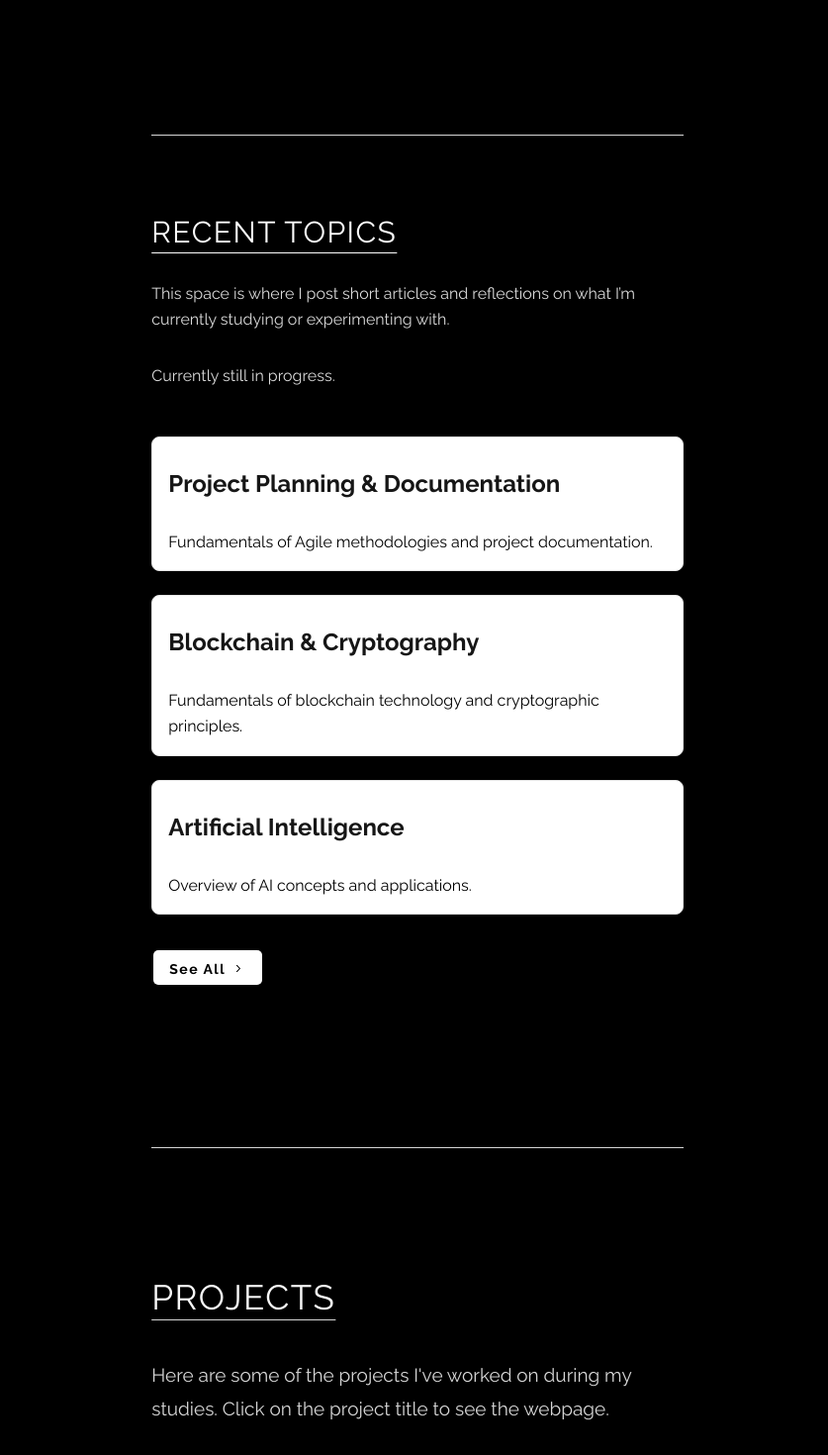
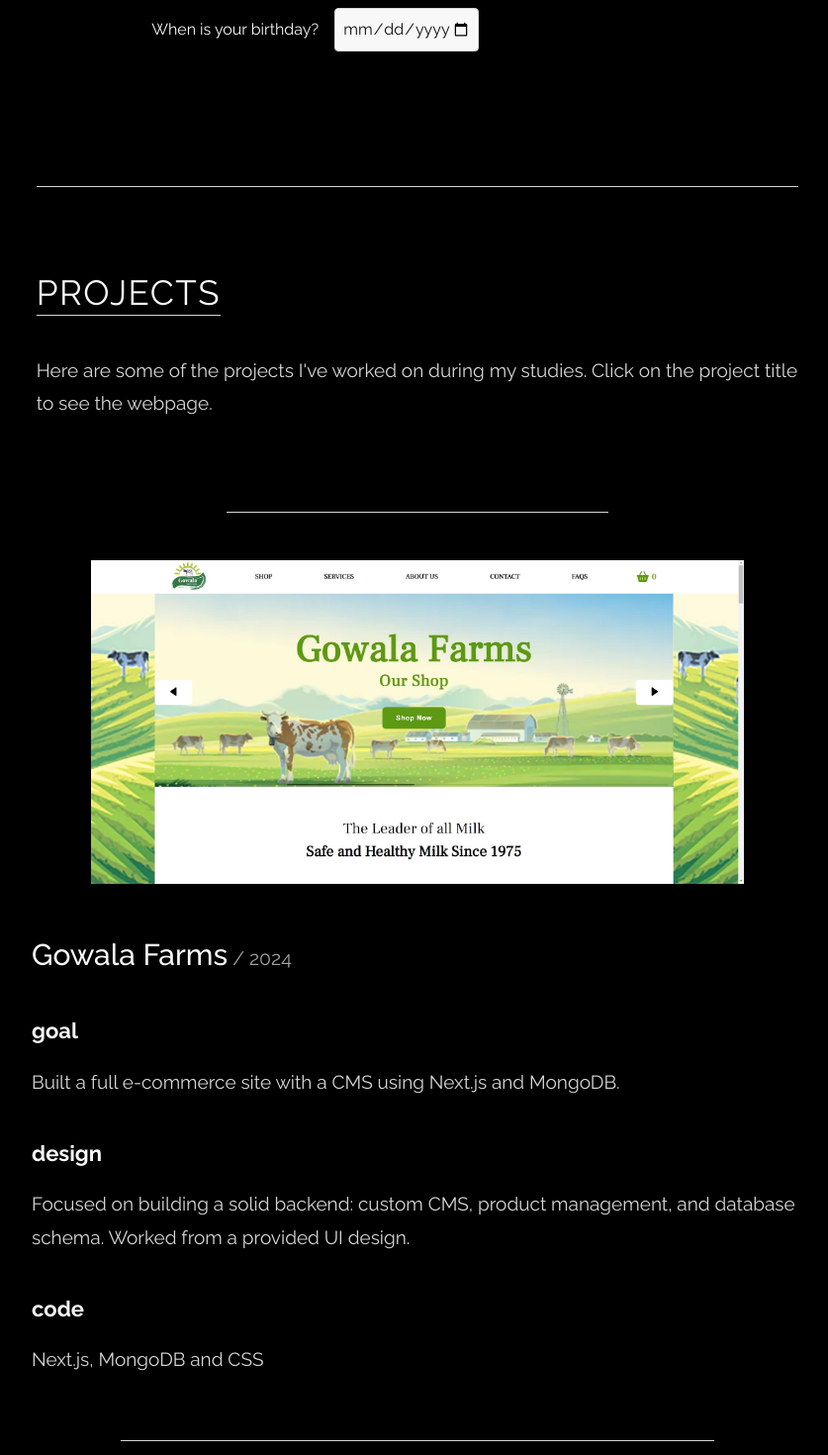
Before and after one commit to T-Pitkanen/portfolio-old, a Next.js app: page / in a window 1280 px wide. Shown: the part 1240-2710 px from the top of the page at 99% size, without its empty margins (218-1055 px from the left). Built offline with nearby package versions, Linux system fonts and the light colour scheme.

Commit message:
design updates

```diff
--- a/src/app/components/about/about.js
+++ b/src/app/components/about/about.js
@@ -1,41 +1,78 @@
-import styles from "./about.module.css";
+'use client';
+
+import { useState } from 'react';
+import styles from './about.module.css';
+
+const calculateAge = (birthDate) => {
+	const today = new Date();
+	const birthday = new Date(`${birthDate}T00:00:00`);
+	let age = today.getFullYear() - birthday.getFullYear();
+	const birthdayHasNotPassed =
+		today.getMonth() < birthday.getMonth() ||
+		(today.getMonth() === birthday.getMonth() &&
+			today.getDate() < birthday.getDate());
+
+	if (birthdayHasNotPassed) age -= 1;
+	return age;
+};
 
 const About = () => {
+	const [birthDate, setBirthDate] = useState('');
+
 	return (
-    <div className={styles.container}>
+		<section className={styles.container} aria-labelledby="about-heading">
 			<div className={styles.aboutText}>
-        <h2>ABOUT ME</h2>
+				<h2 id="about-heading">ABOUT ME</h2>
 				<p>
-          {" "}
+					{' '}
 					Hey! I&#39;m Tiia — a Business Information Technology student at Vaasa
 					University of Applied Sciences in Finland. I graduated from Media
 					College Denmark in April 2024 with a degree in Web Development. I
-          started my second year of studies this year and I&#39;m really enjoying it!{" "}
-        </p>{" "}
+					started my second year of studies this year and I&#39;m really
+					enjoying it!{' '}
+				</p>{' '}
 				<p>
-          {" "}
-          I&#39;m really into everything technical and lately I&#39;ve been getting more
-          interested in data analytics and Python. I&#39;ve worked a lot with Excel
-          and SQL and I’m excited to keep learning more about databases and
-          cybersecurity too.{" "}
-        </p>{" "}
+					{' '}
+					I&#39;m really into everything technical and lately I&#39;ve been
+					getting more interested in data analytics and Python. I&#39;ve worked
+					a lot with Excel and SQL and I’m excited to keep learning more about
+					databases and cybersecurity too.{' '}
+				</p>{' '}
 				<p>
-          {" "}
-          My studies have also given
-          me experience in marketing, entrepreneurship and other
-          business-related topics. I think this knowledge is very useful and the combination of tech and business is valuable.{" "}
-        </p>{" "}
+					{' '}
+					My studies have also given me experience in marketing,
+					entrepreneurship and other business-related topics. I think this
+					knowledge is very useful and the combination of tech and business is
+					valuable.{' '}
+				</p>{' '}
 				<p>
-          {" "}
-          I’m comfortable with HTML and CSS and I enjoy working with JavaScript, especially React and Next.js. I’ve also used SCSS, Tailwind
-          and MongoDB in a few of my projects.{" "}
-        </p>{" "}
+					{' '}
+					I’m comfortable with HTML and CSS and I enjoy working with JavaScript,
+					especially React and Next.js. I’ve also used SCSS, Tailwind and
+					MongoDB in a few of my projects.{' '}
+				</p>{' '}
 				<p>
-          {" "}
-          I love learning new things and working on projects that help me grow.{" "}
+					{' '}
+					I love learning new things and working on projects that help me
+					grow.{' '}
 				</p>
+				<div className={styles.ageCalculator}>
+					<label htmlFor="birth-date">When is your birthday?</label>
+					<input
+						id="birth-date"
+						type="date"
+						value={birthDate}
+						onChange={(event) => setBirthDate(event.target.value)}
+						max={new Date().toISOString().split('T')[0]}
+					/>
+					{birthDate && (
+						<p aria-live="polite">
+							I am {calculateAge(birthDate)} years old student.
+						</p>
+					)}
 				</div>
 			</div>
+		</section>
 	);
 };
 
--- a/src/app/components/about/about.module.css
+++ b/src/app/components/about/about.module.css
@@ -42,6 +42,33 @@
   color: #D6D6D6;
 }
 
+.ageCalculator {
+  display: flex;
+  flex-wrap: wrap;
+  align-items: center;
+  gap: 0.75rem 1rem;
+  margin-top: 1rem;
+  color: #F8F8F8;
+}
+
+.ageCalculator label {
+  font-size: 1rem;
+}
+
+.ageCalculator input {
+  color: #111;
+  background: #F8F8F8;
+  border: 1px solid #D6D6D6;
+  border-radius: 4px;
+  padding: 0.45rem;
+  font: inherit;
+}
+
+.ageCalculator p {
+  flex-basis: 100%;
+  color: #F8F8F8;
+}
+
 /* Tablet / small laptop */
 @media (max-width: 1025px) {
   .container {
@@ -72,7 +99,7 @@
     text-underline-offset: 6px;
   }
 
-  .aboutText{
+  .aboutText {
     width: 80%;
   }
 
--- a/src/app/components/navigation/navigation.js
+++ b/src/app/components/navigation/navigation.js
@@ -8,7 +8,7 @@
 
 const Navigation = () => {
 	return (
-        <div className={styles.navigation} >
+		<nav className={styles.navigation} aria-label="Päänavigaatio">
 			<Link href="/">
 				<Image
 					src="/logo/logo.png"
@@ -17,7 +17,7 @@
 					height={100}
 				/>
 			</Link>
-        </div>
+		</nav>
 	);
 };
 
--- a/src/app/components/projects/projects.js
+++ b/src/app/components/projects/projects.js
@@ -75,13 +75,16 @@
               </div>
               <div className={styles.infoContainer}>
                 <a href={project.link}>
-                  <h3>{project.title}</h3>
+                  <h3>
+                    {project.title}
+                    <span className={styles.projectYear}> / {project.year}</span>
+                  </h3>
                 </a>
                 <div className={styles.projectInfo}>
                   <h4>goal</h4>
-                  <p>{project.goal}</p>
+                  <p>{project.description || project.goal}</p>
                   <h4>design</h4>
-                  <p>{project.design}</p>
+                  <p>{project.note || project.design}</p>
                   <h4>code</h4>
                   <p>{project.code} </p>
                 </div>
--- a/src/app/components/projects/projects.module.css
+++ b/src/app/components/projects/projects.module.css
@@ -1,12 +1,12 @@
 .container {
   border-top: 1px solid #d6d6d6;
-  padding-top: 5rem;
+  padding-top: 3.5rem;
   display: flex;
   flex-direction: column;
   justify-content: center;
   align-items: center;
-  margin-top: 10vh;
-  width: 60%;
+  margin-top: 7vh;
+  width: 86%;
   color: #a3a3a3;
 }
 
@@ -14,7 +14,7 @@
   display: flex;
   align-items: center;
   flex-direction: column;
-  gap: 5rem;
+  gap: 3rem;
   color: #d6d6d6;
   width: 100%;
 }
@@ -27,8 +27,8 @@
   line-height: 1.75;
   flex-direction: column;
   gap: 2rem;
-  margin: 5vh 0;
-  padding-bottom: 10vh;
+  margin: 2.5vh 0;
+  padding-bottom: 3vh;
 }
 
 .projects h2 {
@@ -48,16 +48,16 @@
 
 .project {
   width: 100%;
-  padding-bottom: 10vh;
+  padding-bottom: 8vh;
   display: flex;
   flex-direction: column;
   justify-content: center;
   align-items: center;
-  gap: 8rem;
+  gap: 3rem;
 }
 
 .projectInfo {
-  padding-top: 5vh;
+  padding-top: 2.5vh;
   width: 100%;
   display: flex;
   flex-direction: column;
@@ -172,9 +172,9 @@
 
   .project {
     width: 100%;
-    padding-bottom: 20vh;
+    padding-bottom: 10vh;
     flex-direction: column;
-    gap: 5rem;
+    gap: 3.5rem;
   }
 
   .projectsIntro {
@@ -232,13 +232,13 @@
 
 @media (min-width: 1020px) and (max-width: 1900px) {
   .slider {
-    width: 50%;
+    width: 55%;
     height: auto;
   }
 
   .project {
     width: 100%;
-    padding-bottom: 20vh;
+    padding-bottom: 8vh;
     flex-direction: column;
     justify-content: center;
   }
@@ -253,15 +253,15 @@
     display: flex;
     flex-direction: column;
     align-items: flex-start;
-    width: 50%;
+    width: 65%;
   }
 
   .infoContainer h4 {
-    padding-top: 5vh;
+    padding-top: 2.5vh;
   }
 
   .projectInfo {
-    padding-top: 5vh;
+    padding-top: 2.5vh;
     width: 100%;
     display: flex;
     flex-direction: column;
@@ -299,7 +299,7 @@
   .project {
     width: 100%;
     flex-direction: column;
-    gap: 5rem;
+    gap: 3rem;
     align-items: start;
   }
 
@@ -309,7 +309,7 @@
   }
 
   .slider {
-    width: 40vw;
+    width: 55%;
     height: 40vh;
   }
 
@@ -317,4 +317,15 @@
     width: 100%;
     height: 100%;
   }
+
+  .infoContainer {
+    width: 65%;
+  }
 }
+
+.projectYear {
+  color: #a3a3a3;
+  font-size: 0.65em;
+  font-weight: 400;
+  white-space: nowrap;
+}
--- a/src/app/layout.js
+++ b/src/app/layout.js
@@ -3,20 +3,20 @@
 import Navigation from './components/navigation/navigation';
 import Link from 'next/link';
 import Footer from './components/footer/footer';
-import { SpeedInsights } from "@vercel/speed-insights/next"
-import { Analytics } from "@vercel/analytics/next"
-
+import { SpeedInsights } from '@vercel/speed-insights/next';
+import { Analytics } from '@vercel/analytics/next';
 
 const raleway = Raleway({ subsets: ['latin'] });
 
 export const metadata = {
-	title: 'Portfolio - Tiia Pitkänen',
-	description: 'Portfolio - Tiia Pitkänen',
+	title: 'Tiia Pitkänen | Portfolio',
+	description:
+		'Tiia Pitkänenin portfolio: web-kehityksen, liiketoiminnan ja teknologian projekteja.',
 };
 
 export default function RootLayout({ children }) {
 	return (
-		<html lang="en">
+		<html lang="fi">
 			<body className={raleway.className}>
 				<Navigation />
 				{children}
--- a/src/app/page.js
+++ b/src/app/page.js
@@ -1,20 +1,16 @@
-import Image from 'next/image';
 import styles from './page.module.css';
 import Intro from './components/intro/intro';
 import About from './components/about/about';
 import Projects from './components/projects/projects';
-import TopicsPage from './components/topics/topics';
-
 
 export default function Home() {
 	return (
 		<main className={styles.main}>
 			<div className={styles.pageContainer}>
-			<Intro />
+				<Intro />
 
-			<About />
-			<TopicsPage limit={3} />
-			<Projects />
+				<About />
+				<Projects />
 			</div>
 		</main>
 	);
--- a/src/data/projectData.js
+++ b/src/data/projectData.js
@@ -1,51 +1,59 @@
 const projectData = [
 	{
 		title: 'Gowala Farms',
+		year: '2024',
 		image: ['/gowala/front.jpg', '/gowala/services.jpg', '/gowala/contact.jpg', '/gowala/backoffice.jpg'],
-		goal: 'The primary goal of this project was to enhance my proficiency in Next.js and MongoDB. This one has a functioning CMS system that has also been styled a bit better than Fooderas',
+		goal: 'Built a full e-commerce site with a CMS using Next.js and MongoDB.',
 		design:
-			'The project involved replicating a pre-existing design, with the flexibility to add minor changes if needed.',
+			'Focused on building a solid backend: custom CMS, product management, and database schema. Worked from a provided UI design.',
 		code: 'Next.js, MongoDB and CSS',
 		link: "https://gowalafarms-nextjs-portfolio-version.vercel.app/"
 	},
 	{
 		title: 'Foodera',
+		year: '2023',
 		image: ['/foodera/front.jpg', '/foodera/explore.jpg', '/foodera/checkout.jpg',],
-		goal: 'Similar to Gowala, the main goal of this project was to further enhance my proficiency in Next.js and MongoDB. First project with a functioning CMS system.',
+		goal: 'Built a food delivery site with a CMS using Next.js and MongoDB.',
 		design:
-			' Like Gowala, the design for Foodera was already made, with the option for minor adjustments.',
+			'Built the full-stack architecture from scratch: custom CMS, database schema, and API routes. Worked from a provided UI design.',
 		code: 'Next.js, MongoDB and CSS',
 		link: "https://foodera-nextjs-portfolio-version.vercel.app/"
 
 	},
 	{
 		title: 'House Guru',
+		year: '2023',
 		image: ['/hg/front.jpg', '/hg/house.jpg', '/hg/blog.jpg'],
-		goal: 'My goal was to develop a website for a real estate company, including the creation of the company\'s name and logo. This was also the first project where I used Next.js and MongoDB.',
+		goal: 'Had to think about branding, design, and backend. It was the first project that felt like a real product.',
 		design:
-			'I had completely free hands for the design. I decided on a more modern, clean and simple approach.',
+			'Designed and built a real estate site from scratch using Next.js and MongoDB including the branding and logo.',
 		code: 'HTML, CSS, Next.js and MongoDB.  It was challenging but also great to see things come together. Looking back at the code today, I realize there are many aspects I\'d approach differently now.',
 		link: "https://house-guru.vercel.app/"
 	},
 	{
 		title: 'Viborg Parks',
+		year: '2023',
 		image: ['/parks/front.jpg', '/parks/info.jpg', '/parks/parks.jpg', '/parks/gallery.jpg'],
-		goal: 'The goal was to come up with an idea for a website where we could display pictures taken by ourselves in Viborg. We had to come up with a theme for the pictures. I selected to take pictures from some of the parks in Viborg and create a website that shows and explains a little bit about them. ',
+		goal: 'Built a gallery site showcasing my own photography of parks in Viborg.',
 		design:
-			'I had no specific requirements for the design. I chose to keep it simple and straightforward, focused on highlighting the pictures.',
+			'Photography and editing project.',
 		code: 'HTML, CSS and Vanilla JS.',
 		link:"https://t-pitkanen.github.io/viborg-parks/"
 	},
 	{
 		title: 'Hotel Solace',
+		year: '2023',
 		image: ['/solace/1.jpg', '/solace/2.jpg', '/solace/3.jpg'],
-		goal: 'Create an InfoScreen for hotel reception to give guests essential information. The Info Screen will have a 16:9 aspect ratio and a maximum width of 1920px. It will include a dynamic calendar, a real-time news feed, current weather updates, and an accurate clock. The slides will rotate at regular intervals to highlight relevant content.',
+		goal: 'First time working with real-time APIs in a display context.',
 		design:
-			'Free hands to create the interface, that reflects the hotel\'s aesthetic while maintaining usability and functionality.',
+			'Built a hotel reception info screen with live weather, a news feed, a clock and a rotating calendar.',
 		code: 'HTML, CSS and Vanilla JS.',
 	},
 	{
 		title: 'EastSide Esport',
+		year: '2023',
+		description: 'Built a site for a Viborg-based esports org targeting both youth and parents.',
+		note: 'We were given the logo, color palette and a rough idea of the brand. I designed and built the site from that.',
 		image: ['/esport/front.jpg', '/esport/contact.jpg', '/esport/time.jpg', '/esport/values.jpg'],
 		goal: 'Eastside Esports is a Viborg-based organisation that provides opportunities for individuals interested in competitive and professional esports as well as the social aspects of the culture. As such, they are looking for a website design that appeals to parents and youth aged 16–25.',
 		design:
```
Also changed, not shown: src/app/components/footer/footer.js (+8 -15 lines), src/app/components/footer/footer.module.css (+1 -39 lines), src/app/components/intro/intro.js (+5 -3 lines), src/app/page.module.css (line endings or trailing spaces), 1 other file (tests, documents, lock files or other folders). Lines whose indentation alone changed are shown as unchanged.
